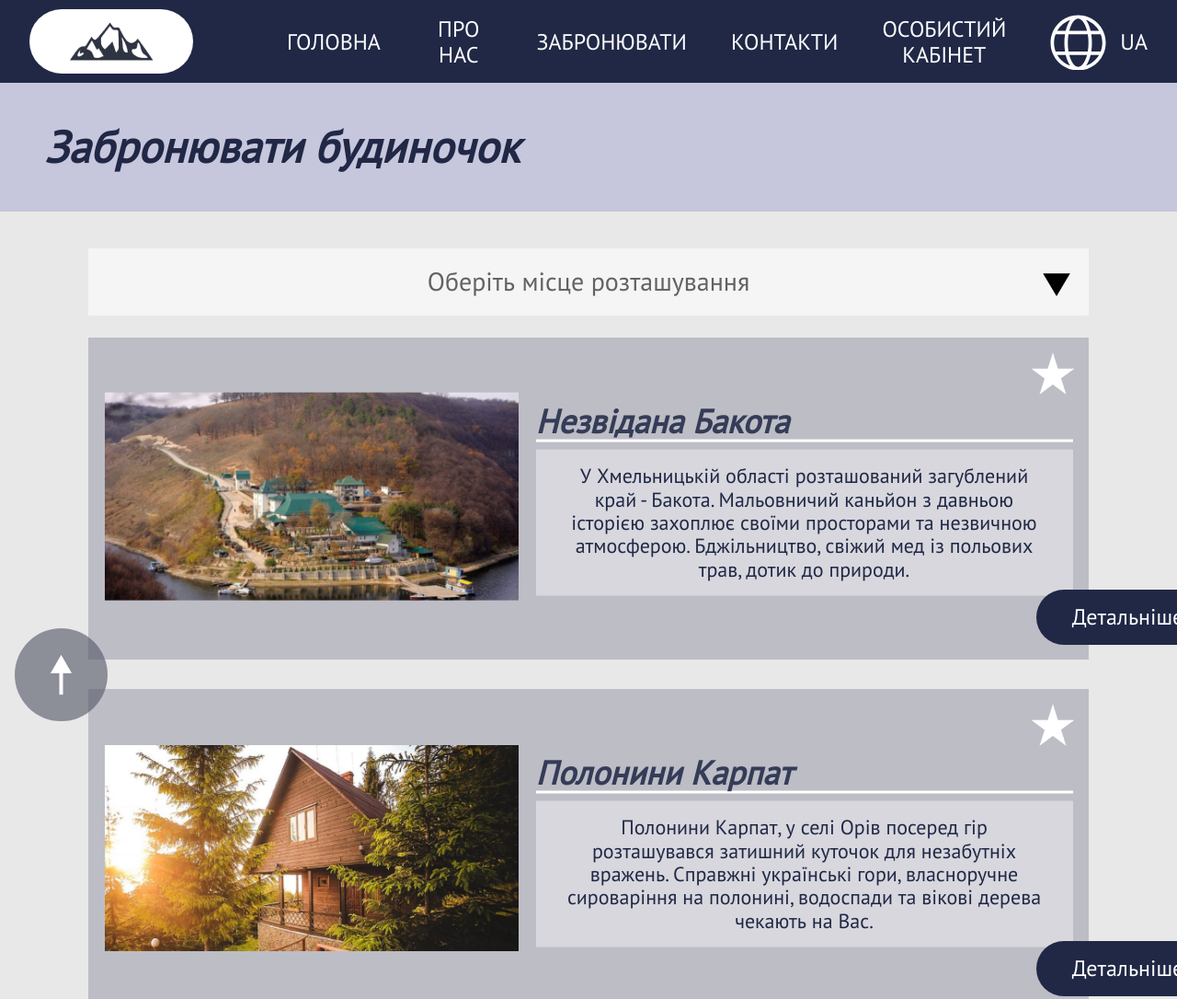
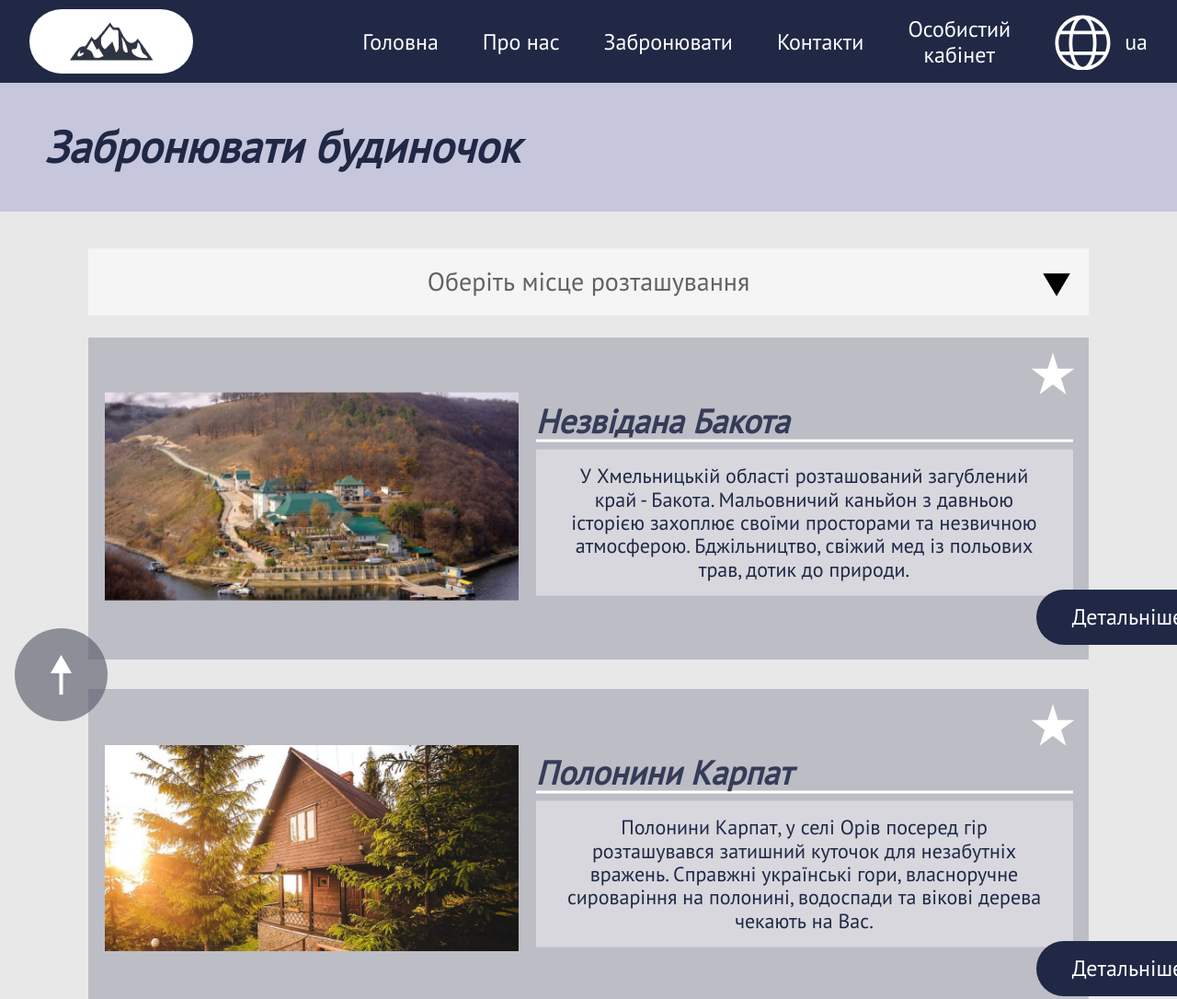
Before and after one commit to MegaStack/Home_work_04_B, a plain HTML site: page Home_work_04_B/index.html in a window 1280 px wide. Shown: the top 1086 px of the page at 92% size. Drawn offline with Linux system fonts and the light colour scheme.

Commit message:
Update index.html

```diff
--- a/Home_work_04_B/index.html
+++ b/Home_work_04_B/index.html
@@ -20,12 +20,12 @@
       <a href="#"><div class="main-logo"></div></a>
       <div class="menu">
         <ul>
-          <li class="center">ГОЛОВНА</li>
-          <li class="center">ПРО НАС</li>
-          <li class="center">ЗАБРОНЮВАТИ</li>
-          <li class="center">КОНТАКТИ</li>
-          <li>ОСОБИСТИЙ <br>КАБІНЕТ</li>
-          <li class="earth">UA</li>
+          <li class="center">Головна</li>
+          <li class="center">Про нас</li>
+          <li class="center">Забронювати</li>
+          <li class="center">Контакти</li>
+          <li>Особистий <br>кабінет</li>
+          <li class="earth">ua</li>
         </ul>
       </div>
     </div>
```
